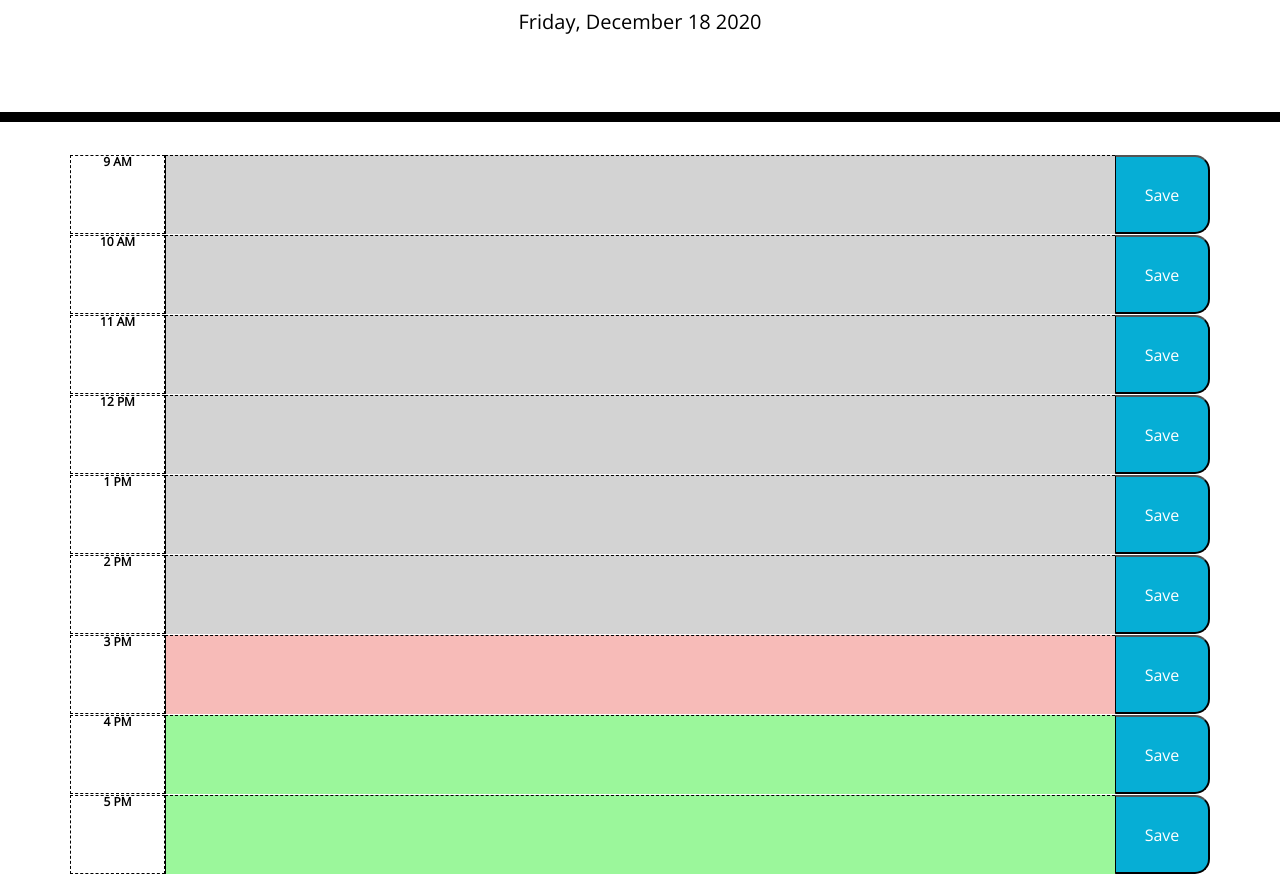
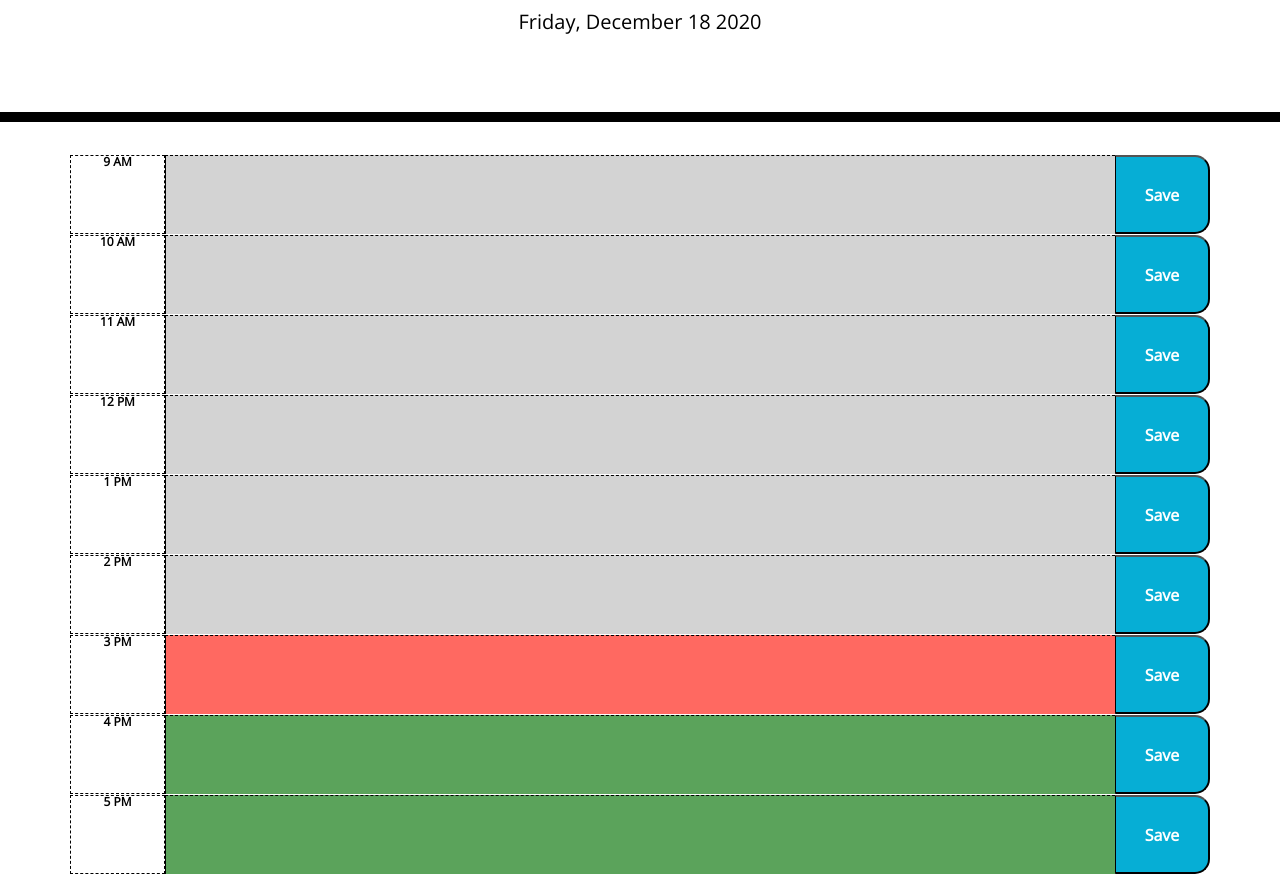
Before and after one commit to asheth22/Calendar_App, a plain HTML site: page index.html in a window 1280 px wide. Shown: the part 182-1056 px from the top of the page. Drawn offline with nearby package versions, Linux system fonts and the light colour scheme.

Commit message:
added local storage

```diff
--- a/assets/script.js
+++ b/assets/script.js
@@ -1,5 +1,6 @@
 var now = dayjs();
 var container = $(".container");
+var txtArea = "";
 
 setPlanner();
 
@@ -7,7 +8,7 @@ $(".saveBtn").on('click', function () {
     var currentEl = $(this);
     var parentIndex = parseInt(currentEl.parent().index());
     console.log("parent index on click:", parentIndex);
-    var txtArea = currentEl.siblings(".description");
+    txtArea = currentEl.siblings(".description");
     localStorage.setItem(parentIndex, txtArea.val());
     console.log(txtArea.val());
 })
@@ -18,6 +19,13 @@ function setPlanner() {
         var element = $(this);
         var index = parseInt(element.index());
         var pHourEl = element.children(".hour");
+        var txtEl = element.children(".description");
+        console.log(txtEl);
+        if (localStorage.getItem(index) !== null) {
+            // txtArea(HTML) = localStorage.setItem(index);
+            console.log("txtArea: ", txtEl);
+             txtEl.html(localStorage.getItem(index));
+        }
         var pHour = dayjs().hour(9 + index);
         pHour = pHour.format("h A");
         pHourEl.html(pHour);
@@ -28,15 +36,12 @@ function setPlanner() {
         console.log("current hour: ", cHour, "pHour: ", hour);
         descEl = element.children(".description");
         if (hour < cHour) {
-            console.log("planner time", hour, "is less than current hour", cHour);
             descEl.addClass("past");
         }
         else if (hour === cHour) {
-            console.log("planner time", hour, "is equal to current hour", cHour);
             descEl.addClass("present");
         }
         else {
-            console.log("planner time", hour, "is greater to current hour", cHour);
             descEl.addClass("future");
         }
     });
--- a/assets/style.css
+++ b/assets/style.css
@@ -55,12 +55,12 @@ body {
   }
 
   .present {
-    background-color: #f7bbb8;
+    background-color: #ff6961;
     color: white;
   }
 
   .future {
-    background-color: #9bf79b;
+    background-color:#5ba35b;
     color: white;
   }
 
@@ -70,6 +70,7 @@ body {
     border-bottom-right-radius: 15px;
     background-color: #06AED5;
     color: white;
+    font-weight: bold;
   }
 
   .saveBtn i:hover {
```
